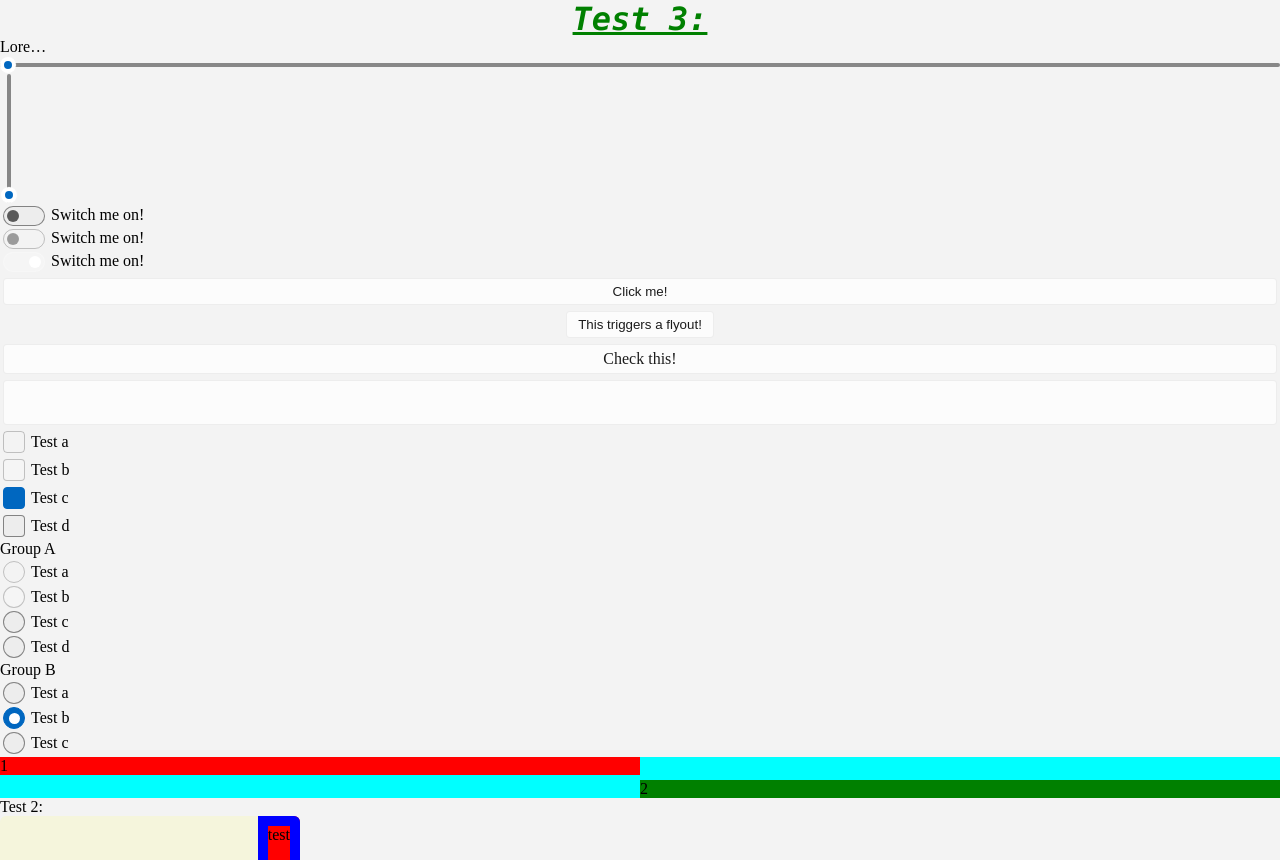
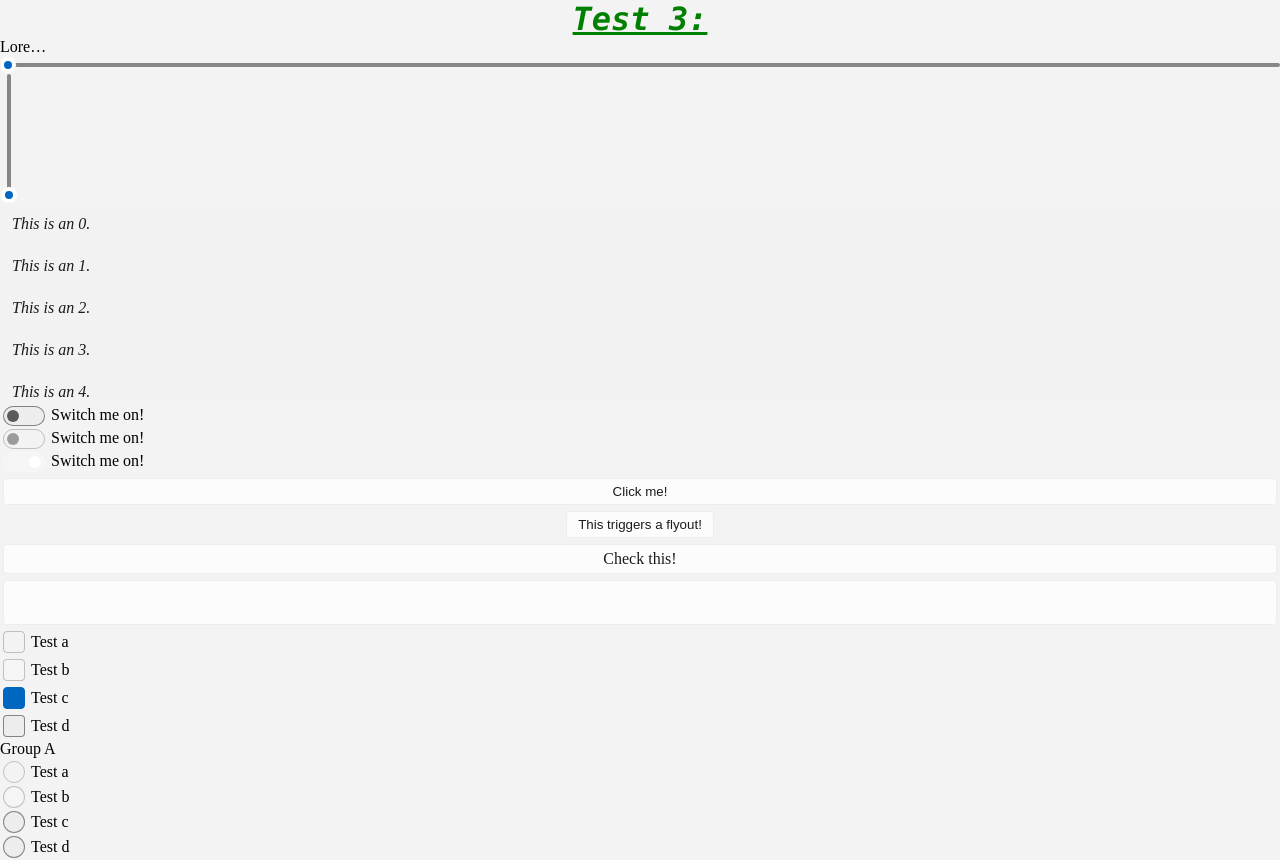
Before and after one commit to ecsanadi/xaml-ui, an Angular app: page / in a window 1280 px wide. Shown: the top 860 px of the page. Built offline with nearby package versions, Linux system fonts and the light colour scheme.

Commit message:
Added ListBox

```diff
--- a/src/app/app.component.html
+++ b/src/app/app.component.html
@@ -13,6 +13,12 @@
     <Slider />
     <Slider Orientation="Vertical" />
 
+    <ListBox [ItemSource]="[0,1,2,3,4,5,7,8,9]" Height="200px">
+      <ng-template let-item>
+        <span style="font-style: italic;">This is an {{item}}.</span>
+      </ng-template>
+    </ListBox>
+
     <StackPanel Orientation="Vertical" Spacing="3px" Padding="3px">
       <ToggleSwitch>Switch me on!</ToggleSwitch>
       <ToggleSwitch [IsChecked]="false" [IsEnabled]="false">Switch me on!</ToggleSwitch>
@@ -25,7 +31,7 @@
 
     <Button Margin="3px" HorizontalAlignment="Center">
       This triggers a flyout!
-      <Flyout Slot="Flyout" PlacementMode="Bottom">
+      <Flyout PlacementMode="Bottom">
         <TextBlock Width="300px" TextWrapping="Wrap">
           Lorem ipsum dolor sit amet, consectetur adipiscing elit,
           sed do eiusmod tempor incididunt ut labore et dolore magna aliqua. Ut enim ad minim veniam, quis nostrud
--- a/src/app/app.component.ts
+++ b/src/app/app.component.ts
@@ -14,12 +14,13 @@ import { FontIcon } from "./indicators/FontIcon";
 import { Slider } from "./inputs/Slider";
 import { ToggleSwitch } from "./inputs/ToggleSwitch";
 import { Flyout } from './overlays/Flyout';
+import { ListBox } from './inputs/ListBox';
 
 @Component({
   selector: 'app-root',
   templateUrl: './app.component.html',
   styleUrl: './app.component.scss',
-  imports: [Border, StackPanel, Grid, Button, ScrollViewer, XamlRoot, TextBlock, Button, CheckBox, ToolTipService, RadioButton, RadioButtonGroup, ToggleButton, FontIcon, Slider, ToggleSwitch, Flyout]
+  imports: [Border, StackPanel, Grid, Button, ScrollViewer, XamlRoot, TextBlock, Button, CheckBox, ToolTipService, RadioButton, RadioButtonGroup, ToggleButton, FontIcon, Slider, ToggleSwitch, Flyout, ListBox]
 })
 export class AppComponent {
   title = 'xaml-ui';
--- a/src/app/inputs/Button.ts
+++ b/src/app/inputs/Button.ts
@@ -4,7 +4,7 @@ import { Flyout } from "../overlays/Flyout";
 
 @Component({
   selector: 'Button',
-  template: `<ng-content/><ng-content select="[slot=flyout]"/>`,
+  template: `<ng-content/><ng-content select="flyout"/>`,
   styleUrl: 'Button.scss'
 })
 export class Button extends Border implements AfterContentInit, AfterViewInit {
--- a/src/app/inputs/Common.scss
+++ b/src/app/inputs/Common.scss
@@ -4,6 +4,16 @@ $OverlayCornerRadius: 8px;
 $AcrylicBlur: blur(12px);
 
 $SymbolFontFamily: 'Segoe Fluent Icons', 'Segoe MDL2 Assets';
+$SystemAccentColor: #0078d4;
+
+//accent +3: #FF99EBFF
+//accent +2: #FF4CC2FF
+//accent +1: #FF0091F8
+//accent: #FF0078D4
+//accent -1: #FF0067C0
+//accent -2: #FF003E92
+//accent -3: #FF001A68
+
 //Light
 $ControlNormalAnimationDuration: 0.25s;
 $ControlFastAnimationDuration: 0.167s;
@@ -26,11 +36,17 @@ $ControlStrongFillColorDisabledLight: #00000051;
 
 $ControlFillColorTransparentLight: #FFFFFF00;
 $SubtleFillColorTransparentLight: #FFFFFF00;
+$SubtleFillColorSecondaryLight: #00000009;
+$SubtleFillColorTertiaryLight: #00000006;
 
-$AccentFillColorDefaultLight: #0067C0FF;
+$AccentFillColorDefaultLight: #0067C0FF; //-1
 $AccentFillColorSecondaryLight: rgba($AccentFillColorDefaultLight, 0.9);
 $AccentFillColorTertiaryLight: rgba($AccentFillColorDefaultLight, 0.8);
 $AccentFillColorDisabledLight: #FFFFFF37;
+
+$SystemControlHighlightListAccentLowLight: rgba($SystemAccentColor, 0.4);
+$SystemControlHighlightListAccentMediumLight: rgba($SystemAccentColor, 0.6);
+$SystemControlHighlightListAccentHighLight: rgba($SystemAccentColor, 0.7);
 
 $ControlStrokeColorDefaultLight: #0000000F;
 $ControlStrongStrokeColorDefaultLight: #00000072;
@@ -47,6 +63,7 @@ $TextOnAccentFillColorDisabledLight: #FFFFFF;
 
 $SurfaceStrokeColorFlyoutLight: #0000000F;
 $AcrylicInAppFillColorDefaultLight: rgba(#FCFCFC, 0.15);
+$SystemChromeMediumLowColorLight: #F2F2F2FF;
 
 //Dark
 $ControlFillColorDefaultDark: #FFFFFF0F;
@@ -66,11 +83,17 @@ $ControlStrongFillColorDisabledDark: #FFFFFF3F;
 
 $ControlFillColorTransparentDark: #FFFFFF00;
 $SubtleFillColorTransparentDark: #FFFFFF00;
+$SubtleFillColorSecondaryDark: #FFFFFF0F;
+$SubtleFillColorTertiaryDark: #FFFFFF0A;
 
-$AccentFillColorDefaultDark: #4CC2FFFF;
+$AccentFillColorDefaultDark: #4CC2FFFF; //+2
 $AccentFillColorSecondaryDark: rgba($AccentFillColorDefaultDark, 0.9);
 $AccentFillColorTertiaryDark: rgba($AccentFillColorDefaultDark, 0.8);
 $AccentFillColorDisabledDark: #FFFFFF28;
+
+$SystemControlHighlightListAccentLowDark: rgba($SystemAccentColor, 0.6);
+$SystemControlHighlightListAccentMediumDark: rgba($SystemAccentColor, 0.8);
+$SystemControlHighlightListAccentHighDark: rgba($SystemAccentColor, 0.9);
 
 $ControlStrokeColorDefaultDark: #FFFFFF12;
 $ControlStrongStrokeColorDefaultDark: #FFFFFF8B;
@@ -87,3 +110,4 @@ $TextOnAccentFillColorDisabledDark: #FFFFFF87;
 
 $SurfaceStrokeColorFlyoutDark: #00000033;
 $AcrylicInAppFillColorDefaultDark: rgba(#2C2C2C, 0.15);
+$SystemChromeMediumLowColorDark: #2B2B2BFF;
--- /dev/null
+++ b/src/app/inputs/ListBox.scss
@@ -0,0 +1,66 @@
+@use 'Common.scss' as common;
+
+:host {
+  display: flex;
+  flex-direction: column;
+  background-color: common.$SystemChromeMediumLowColorLight;
+
+  @media (prefers-color-scheme: dark) {
+    background-color: common.$SystemChromeMediumLowColorDark;
+  }
+}
+
+.item {
+  display: grid;
+  padding: 12px;
+  margin: 0;
+
+  &:not(:hover):not(:active):not(.selected) {
+    background-color: transparent;
+    color: common.$TextFillColorPrimaryLight;
+
+    @media (prefers-color-scheme: dark) {
+      color: common.$TextFillColorPrimaryDark;
+    }
+  }
+
+  &:hover:not(.active):not(.selected) {
+    background-color: common.$SubtleFillColorSecondaryLight;
+
+    @media (prefers-color-scheme: dark) {
+      background-color: common.$SubtleFillColorSecondaryDark;
+    }
+  }
+
+  &:active:not(.selected) {
+    background-color: common.$SubtleFillColorTertiaryLight;
+
+    @media (prefers-color-scheme: dark) {
+      background-color: common.$SubtleFillColorTertiaryDark;
+    }
+  }
+
+  &:not(:hover):not(:active).selected {
+    background-color: common.$SystemControlHighlightListAccentLowLight;
+
+    @media (prefers-color-scheme: dark) {
+      background-color: common.$SystemControlHighlightListAccentLowDark;
+    }
+  }
+
+  &:hover:not(:active).selected {
+    background-color: common.$SystemControlHighlightListAccentMediumLight;
+
+    @media (prefers-color-scheme: dark) {
+      background-color: common.$SystemControlHighlightListAccentMediumDark;
+    }
+  }
+
+  &:active.selected {
+    background-color: common.$SystemControlHighlightListAccentHighLight;
+
+    @media (prefers-color-scheme: dark) {
+      background-color: common.$SystemControlHighlightListAccentHighDark;
+    }
+  }
+}
--- /dev/null
+++ b/src/app/inputs/ListBox.ts
@@ -0,0 +1,44 @@
+import { Component, ContentChild, EventEmitter, Input, Output, TemplateRef } from "@angular/core";
+import { FrameworkElement } from "../layout/FrameworkElement";
+import { CommonModule } from "@angular/common";
+
+@Component({
+  selector: 'ListBox',
+  imports: [CommonModule],
+  template: `<div *ngFor="let item of ItemSource; index as index; trackBy: getValue" class="item" [ngClass]="{'selected': index == SelectedIndex}" (click)="onItemClick(index, item)">
+    <ng-container *ngIf="ItemTemplate">
+      <ng-container *ngTemplateOutlet="ItemTemplate; context: { $implicit: item }"/>
+    </ng-container>
+    <ng-container *ngIf="!ItemTemplate">{{ DisplayMemberPath ? item[DisplayMemberPath] : item }}</ng-container>
+  </div>`,
+  styleUrl: 'ListBox.scss'
+})
+export class ListBox extends FrameworkElement {
+  @Input() ItemSource?: any[];
+  @ContentChild(TemplateRef) ItemTemplate!: TemplateRef<any>;
+
+  @Input() SelectedIndex: number = -1;
+  @Output() SelectedIndexChange = new EventEmitter<number>();
+
+  @Input() SelectedValue: any = null;
+  @Output() SelectedValueChange = new EventEmitter<any>();
+
+  @Input() DisplayMemberPath?: string;
+  @Input() SelectedValuePath?: string;
+
+  getValue(index: number, item: any) {
+    return this.SelectedValuePath ? item[this.SelectedValuePath] : item;
+  }
+
+  onItemClick(index: number, item: any) {
+    this.SelectedIndex = index;
+    this.SelectedIndexChange.emit(index);
+
+    this.SelectedValue = this.getValue(index, item);
+    this.SelectedValueChange.emit(index);
+  }
+
+  override get overflow() {
+    return 'auto';
+  }
+}
--- a/src/app/layout/FrameworkElement.ts
+++ b/src/app/layout/FrameworkElement.ts
@@ -33,7 +33,7 @@ export abstract class FrameworkElement {
   }
 
   @HostBinding('style.overflow')
-  private get overflow() {
+  protected get overflow() {
     return 'clip';
   }
 }
--- a/src/styles.scss
+++ b/src/styles.scss
@@ -3,4 +3,49 @@ body {
   margin: 0;
   padding: 0;
   user-select: none;
+  scrollbar-width: none;
 }
+
+::-webkit-scrollbar {
+  width: 2px;
+  height: 2px;
+}
+
+/* Track */
+::-webkit-scrollbar-track {
+  background-color: #f3f3f3;
+
+  @media (prefers-color-scheme: dark) {
+    background-color: #202020;
+  }
+}
+
+/* Handle */
+::-webkit-scrollbar-thumb {
+  background-color: #7A7A7AFF;
+
+  @media (prefers-color-scheme: dark) {
+    background-color: #858585FF;
+  }
+
+  &:hover {
+    background-color: #00000066;
+
+    @media (prefers-color-scheme: dark) {
+      background-color: #FFFFFF66;
+    }
+  }
+
+  &:active {
+    background-color: #00000099;
+
+    @media (prefers-color-scheme: dark) {
+      background-color: #FFFFFF99;
+    }
+  }
+}
+
+/* Handle on hover */
+::-webkit-scrollbar-thumb:hover {
+  background: #555;
+}
```
Also changed, not shown: src/app/layout/ScrollViewer.ts (line endings or trailing spaces).
